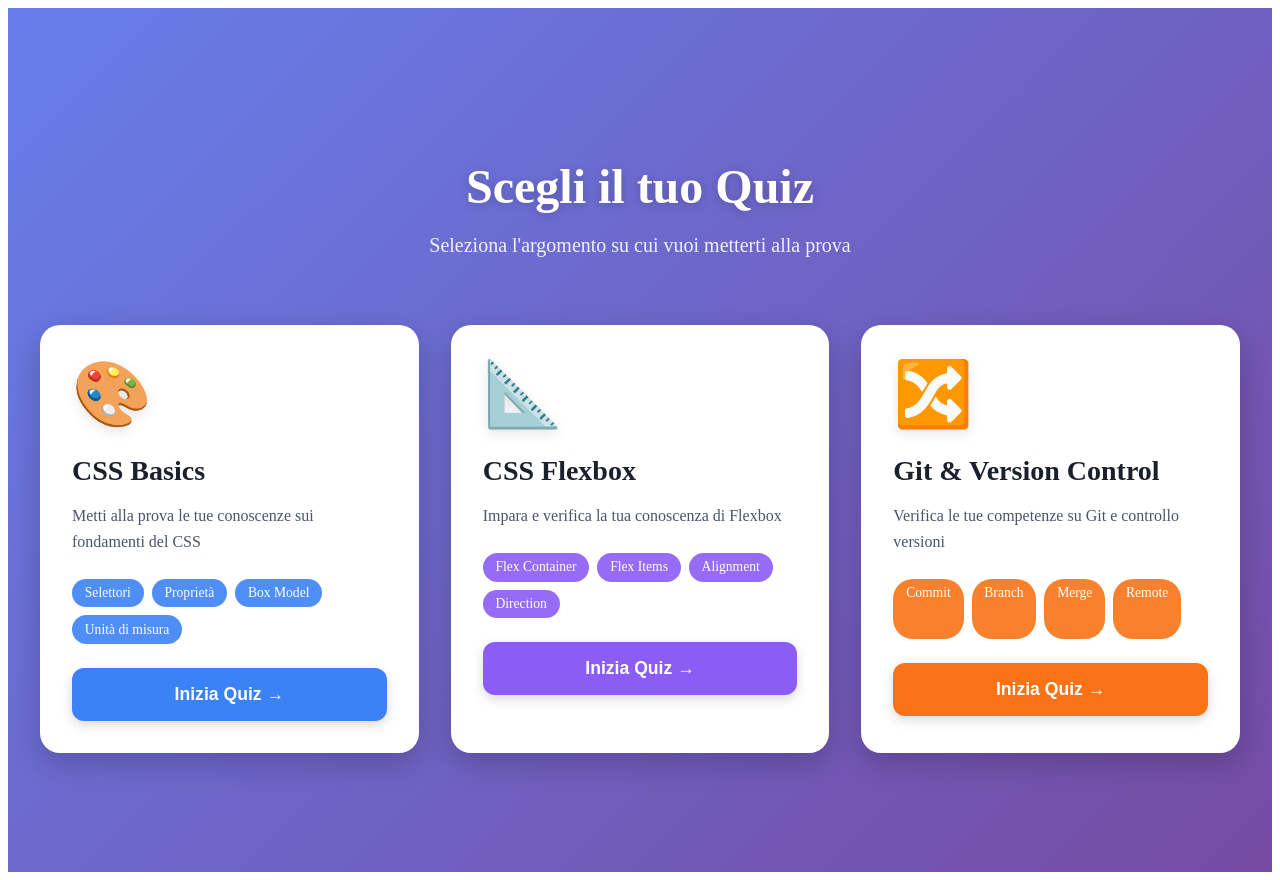
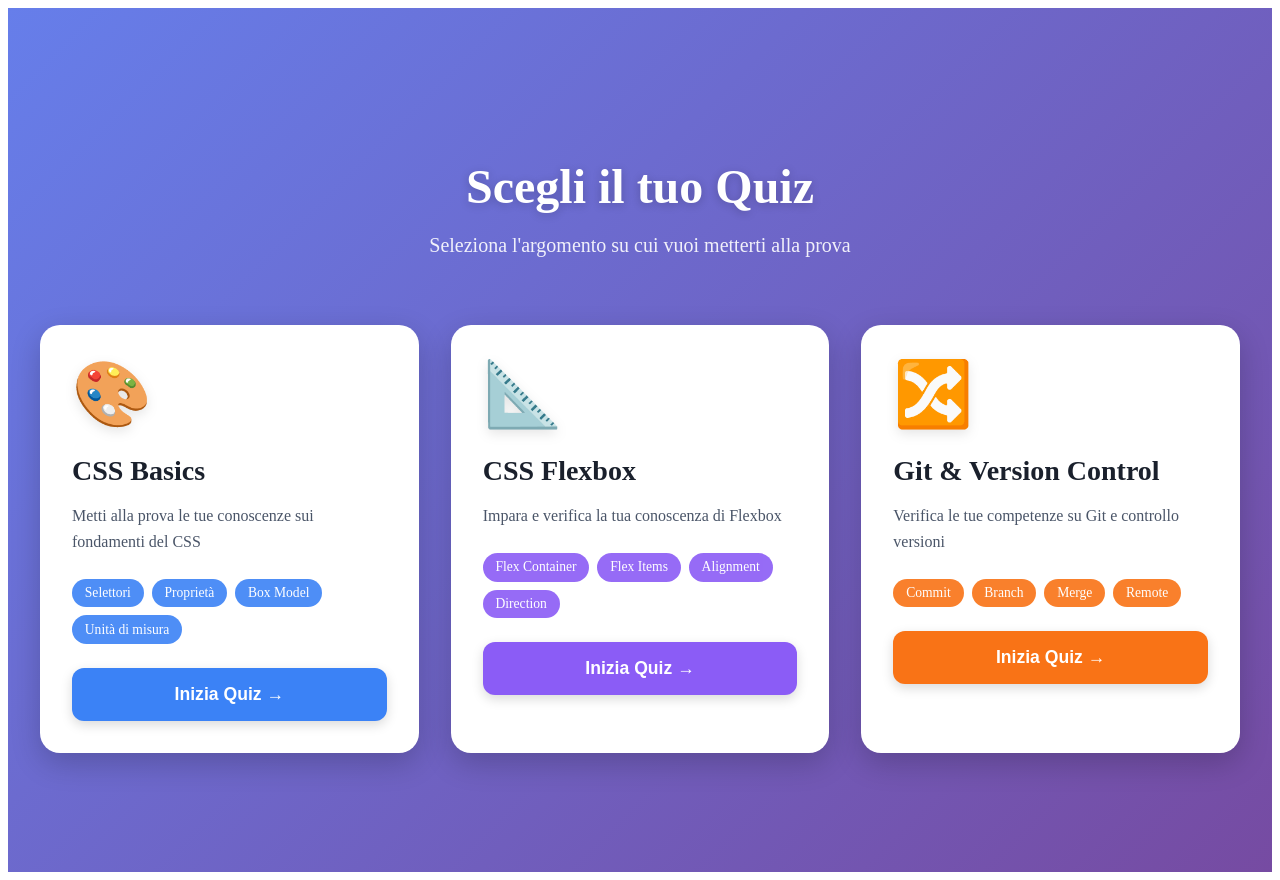
Before and after one commit to Samuel88/quiz-editor, a React (Vite) app: page / in a window 1280 px wide. Built offline with nearby package versions, Linux system fonts and the light colour scheme; the HTML template or start-up script is replaced by a standard one.

Commit message:
Rimuovi min-height da .quiz-topics nel CSS

```diff
--- a/src/styles/QuizSelector.css
+++ b/src/styles/QuizSelector.css
@@ -94,7 +94,6 @@
   flex-wrap: wrap;
   gap: 0.5rem;
   margin-bottom: 1.5rem;
-  min-height: 60px;
 }
 
 .topic-tag {
```
